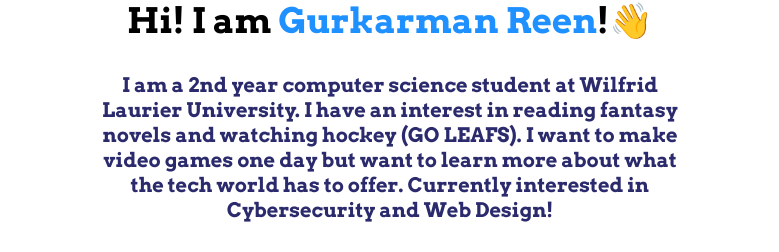
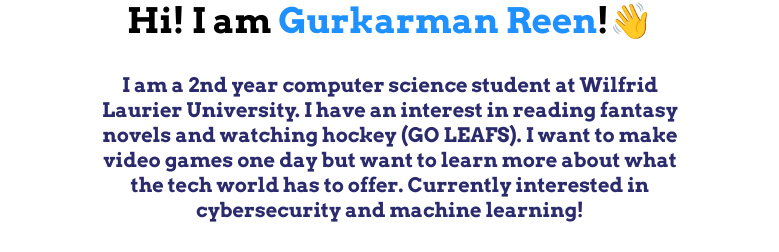
Before and after one commit to karmyreen/Personal_website-, a plain HTML site: page index.html in a window 1280 px wide. Shown: the part 231-483 px from the top of the page, without its empty margins (250-1029 px from the left). Drawn offline with Linux system fonts and the light colour scheme.

Commit message:
Updated index.html

```diff
--- a/index.html
+++ b/index.html
@@ -36,7 +36,7 @@
                     <h1 class= "about-title">Hi! I am <span class = "text-blue">Gurkarman Reen</span>!👋</h1>
                     <p class = "aboutme-para"> I am a <strong>2nd year computer science student</strong> at Wilfrid Laurier University. I have an interest in reading fantasy novels
                         and watching hockey (GO LEAFS). I want to make video games one day but want to learn more about what the tech world
-                        has to offer. Currently interested in Cybersecurity and Web Design!
+                        has to offer. Currently interested in cybersecurity and machine learning!
                     </p>
                     <div class="aboutme_links">
                         <a href="https://www.linkedin.com/in/gurkarman/" class="aboutme_link">
```
